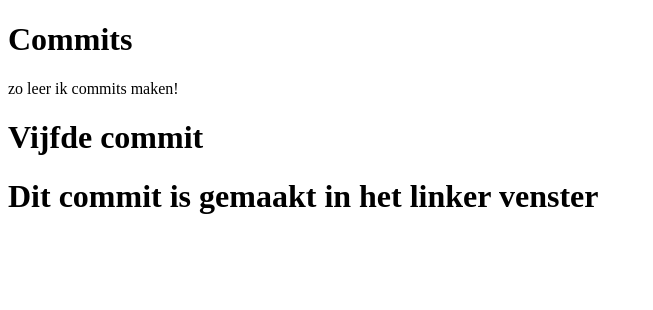
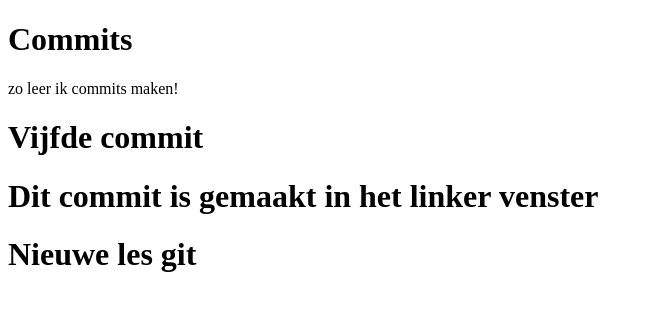
Before and after one commit to thijsieboy007/vebr-J1-P1-C2019, a plain HTML site: page index.html in a window 1280 px wide. Shown: the whole page, without its empty margins (0-653 px from the left). Drawn offline with Linux system fonts and the light colour scheme.

Commit message:
nieuwe les commit

```diff
--- a/index.html
+++ b/index.html
@@ -12,5 +12,6 @@
     <h1>Vijfde commit</h1>
 
     <h1>Dit commit is gemaakt in het linker venster</h1>
+    <h1>Nieuwe les git</h1>
 </body>
 </html>
```
